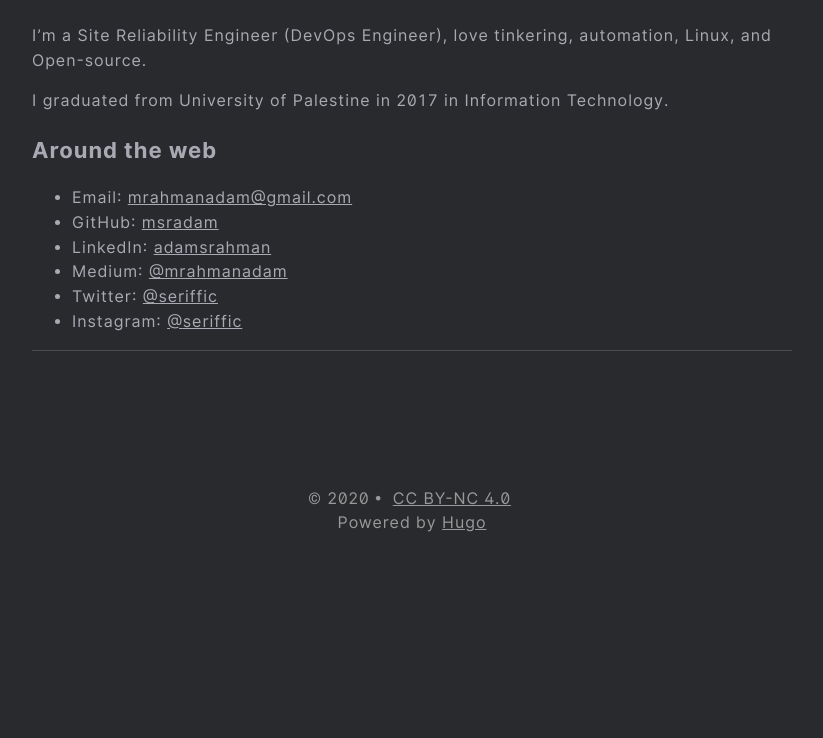
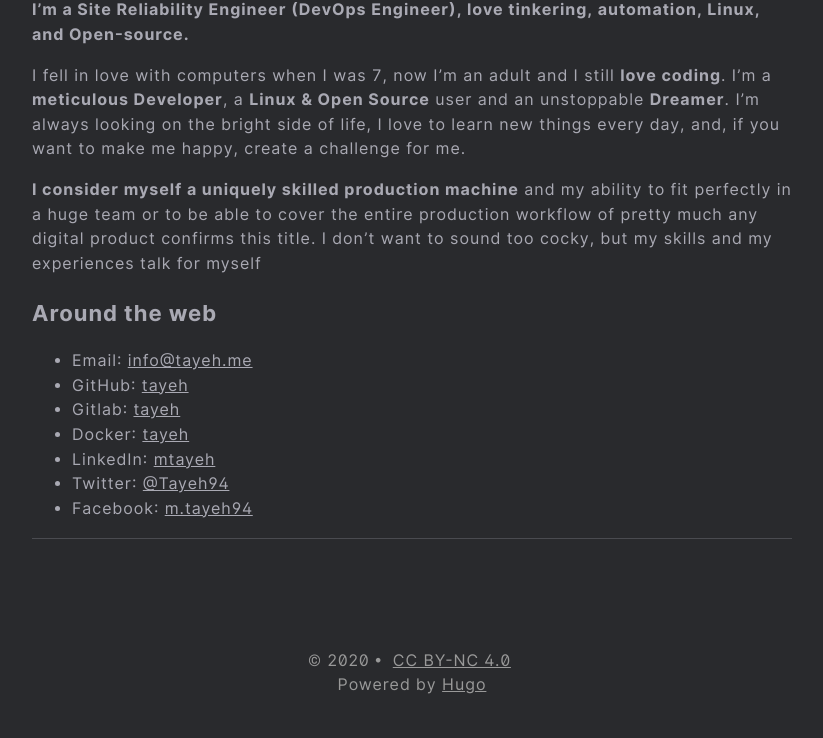
Before and after one commit to tayeh/tayeh.me, a plain HTML site: page about/index.html in a window 1280 px wide. Shown: the part 224-962 px from the top of the page, without its empty margins (228-1051 px from the left). Before the commit the page ends 800 px from the top, so only its background shows below. Drawn offline with nearby package versions, Linux system fonts and the light colour scheme.

Commit message:
update about page

```diff
--- a/about/index.html
+++ b/about/index.html
@@ -6,8 +6,7 @@
 <meta name="viewport" content="width=device-width, initial-scale=1, shrink-to-fit=no">
 <meta name="author" content="">
 <meta name="description" content="I&amp;rsquo;m a Site Reliability Engineer (DevOps Engineer), love tinkering, automation, Linux, and Open-source.
-I graduated from University of Palestine in 2017 in Information Technology.
-Around the web  Email: mrahmanadam@gmail.com GitHub: msradam LinkedIn: adamsrahman Medium: @mrahmanadam Twitter: @seriffic Instagram: @seriffic  " />
+I fell in love with computers when I was 7, now I’m an adult and I still love coding. I’m a meticulous Developer, a Linux &amp;amp; Open Source user and an unstoppable Dreamer. I’m always looking on the bright side of life, I love to learn new things every day, and, if you want to make me happy, create a challenge for me." />
 <meta name="keywords" content="tayeh, Mohammed Tayeh" />
 <meta name="robots" content="noodp" />
 <meta name="theme-color" content="" />
@@ -36,10 +35,9 @@ Around the web  Email: mrahmanadam@gmail.com GitHub: msradam LinkedIn: adamsrahm
 
 <meta itemprop="name" content="Hey-o! Tayeh here. 👋">
 <meta itemprop="description" content="I&rsquo;m a Site Reliability Engineer (DevOps Engineer), love tinkering, automation, Linux, and Open-source.
-I graduated from University of Palestine in 2017 in Information Technology.
-Around the web  Email: mrahmanadam@gmail.com GitHub: msradam LinkedIn: adamsrahman Medium: @mrahmanadam Twitter: @seriffic Instagram: @seriffic  ">
+I fell in love with computers when I was 7, now I’m an adult and I still love coding. I’m a meticulous Developer, a Linux &amp; Open Source user and an unstoppable Dreamer. I’m always looking on the bright side of life, I love to learn new things every day, and, if you want to make me happy, create a challenge for me.">
 
-<meta itemprop="wordCount" content="39">
+<meta itemprop="wordCount" content="146">
 <meta itemprop="image" content="https://tayeh.me"/>
 
 
@@ -51,15 +49,13 @@ Around the web  Email: mrahmanadam@gmail.com GitHub: msradam LinkedIn: adamsrahm
 
 <meta name="twitter:title" content="Hey-o! Tayeh here. 👋"/>
 <meta name="twitter:description" content="I&rsquo;m a Site Reliability Engineer (DevOps Engineer), love tinkering, automation, Linux, and Open-source.
-I graduated from University of Palestine in 2017 in Information Technology.
-Around the web  Email: mrahmanadam@gmail.com GitHub: msradam LinkedIn: adamsrahman Medium: @mrahmanadam Twitter: @seriffic Instagram: @seriffic  "/>
+I fell in love with computers when I was 7, now I’m an adult and I still love coding. I’m a meticulous Developer, a Linux &amp; Open Source user and an unstoppable Dreamer. I’m always looking on the bright side of life, I love to learn new things every day, and, if you want to make me happy, create a challenge for me."/>
 
 
 
     <meta property="og:title" content="Hey-o! Tayeh here. 👋" />
 <meta property="og:description" content="I&rsquo;m a Site Reliability Engineer (DevOps Engineer), love tinkering, automation, Linux, and Open-source.
-I graduated from University of Palestine in 2017 in Information Technology.
-Around the web  Email: mrahmanadam@gmail.com GitHub: msradam LinkedIn: adamsrahman Medium: @mrahmanadam Twitter: @seriffic Instagram: @seriffic  " />
+I fell in love with computers when I was 7, now I’m an adult and I still love coding. I’m a meticulous Developer, a Linux &amp; Open Source user and an unstoppable Dreamer. I’m always looking on the bright side of life, I love to learn new things every day, and, if you want to make me happy, create a challenge for me." />
 <meta property="og:type" content="article" />
 <meta property="og:url" content="https://tayeh.me/about/" />
 <meta property="og:image" content="https://tayeh.me"/>
@@ -141,16 +137,18 @@ Around the web  Email: mrahmanadam@gmail.com GitHub: msradam LinkedIn: adamsrahm
 
 
             <div class="post-content">
-                <p>I&rsquo;m a Site Reliability Engineer (DevOps Engineer), love tinkering, automation, Linux, and Open-source.</p>
-<p>I graduated from University of Palestine in 2017 in Information Technology.</p>
+                <p><strong>I&rsquo;m a Site Reliability Engineer (DevOps Engineer), love tinkering, automation, Linux, and Open-source.</strong></p>
+<p>I fell in love with computers when I was 7, now I’m an adult and I still <strong>love coding</strong>. I’m a <strong>meticulous Developer</strong>, a <strong>Linux &amp; Open Source</strong> user and an unstoppable <strong>Dreamer</strong>. I’m always looking on the bright side of life, I love to learn new things every day, and, if you want to make me happy, create a challenge for me.</p>
+<p><strong>I consider myself a uniquely skilled production machine</strong> and my ability to fit perfectly in a huge team or to be able to cover the entire production workflow of pretty much any digital product confirms this title. I don’t want to sound too cocky, but my skills and my experiences talk for myself</p>
 <h3 id="around-the-web">Around the web</h3>
 <ul>
-<li>Email: <a href="mailto:ar%5BAT%5Dadamr%5BDOT%5Dio">mrahmanadam@gmail.com</a></li>
-<li>GitHub: <a href="https://github.com/msradam">msradam</a></li>
-<li>LinkedIn: <a href="https://linkedin.com/in/adamsrahman">adamsrahman</a></li>
-<li>Medium: <a href="https://medium.com/@mrahmanadam">@mrahmanadam</a></li>
-<li>Twitter: <a href="https://twitter.com/seriffic">@seriffic</a></li>
-<li>Instagram: <a href="https://instagram.com/seriffic">@seriffic</a></li>
+<li>Email: <a href="mailto:info%5BAT%5Dtayeh%5BDOT%5Dme">info@tayeh.me</a></li>
+<li>GitHub: <a href="https://github.com/tayeh">tayeh</a></li>
+<li>Gitlab: <a href="https://gitlab.com/tayeh">tayeh</a></li>
+<li>Docker: <a href="https://hub.docker.com/u/tayeh">tayeh</a></li>
+<li>LinkedIn: <a href="https://linkedin.com/in/mtayeh">mtayeh</a></li>
+<li>Twitter: <a href="https://twitter.com/Tayeh94">@Tayeh94</a></li>
+<li>Facebook: <a href="https://facebook.com/m.tayeh94">m.tayeh94</a></li>
 </ul>
 
             </div>
--- a/index.xml
+++ b/index.xml
@@ -25,8 +25,7 @@ To Generate a new SSH Key [root@server ~]$ ssh-keygen Generating public/private
 
       <guid>https://tayeh.me/about/</guid>
       <description>I&amp;rsquo;m a Site Reliability Engineer (DevOps Engineer), love tinkering, automation, Linux, and Open-source.
-I graduated from University of Palestine in 2017 in Information Technology.
-Around the web  Email: mrahmanadam@gmail.com GitHub: msradam LinkedIn: adamsrahman Medium: @mrahmanadam Twitter: @seriffic Instagram: @seriffic  </description>
+I fell in love with computers when I was 7, now I’m an adult and I still love coding. I’m a meticulous Developer, a Linux &amp;amp; Open Source user and an unstoppable Dreamer. I’m always looking on the bright side of life, I love to learn new things every day, and, if you want to make me happy, create a challenge for me.</description>
     </item>
 
   </channel>
```
